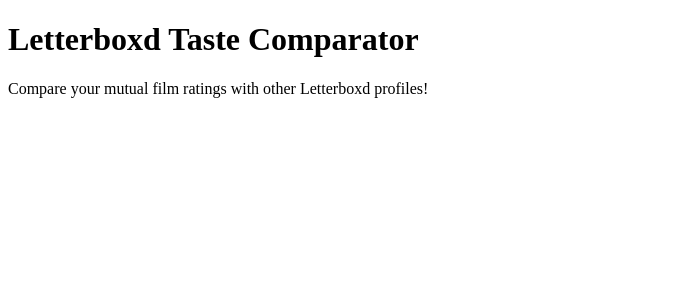
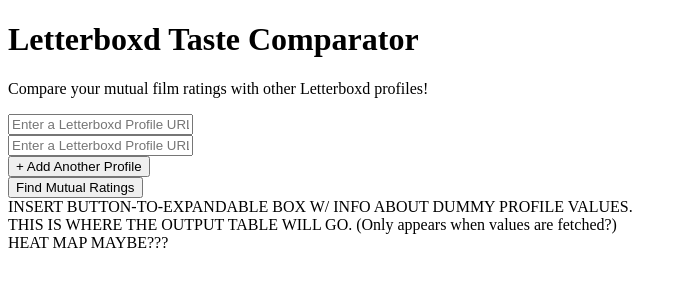
Before and after one commit to timan-z/Letterboxd-Taste-Comparator, a React (Vite) app in the folder frontend/: page /main in a window 1280 px wide. Shown: the top 300 px of the page, without its empty margins (0-687 px from the left). Built offline with nearby package versions, Linux system fonts and the light colour scheme.

Commit message:
Today's work in totality. Have everything mostly planned out, have TS code for a dynamic list of text input boxes (where you'll input user profile urls) that you can grow and reduce based on limits. Didn't stay as disciplined as I hoped to. Should have gotten more work done.

```diff
--- /dev/null
+++ b/frontend/src/components/ProfileInputList.tsx
@@ -0,0 +1,68 @@
+import React from "react";
+
+interface ProfileInputListProps {
+    profileUrls: string[];
+    setProfileUrls: React.Dispatch<React.SetStateAction<string[]>>;
+}
+
+const MIN_PROFILES = 2;
+const MAX_PROFILES = 6;
+
+const ProfileInputList: React.FC<ProfileInputListProps> = ({profileUrls, setProfileUrls}) => {
+    const handleChange = (index: number, value: string) => {
+        const updated = [...profileUrls];
+        updated[index] = value;
+        setProfileUrls(updated);
+    };
+
+    const handleAdd = () => {
+        if(profileUrls.length < MAX_PROFILES) {
+            setProfileUrls([...profileUrls, ""]);
+        }
+    };
+
+    const handleRemove = (index: number) => {
+        if(profileUrls.length > MIN_PROFILES) {
+            setProfileUrls(profileUrls.filter((_, i) => i !== index))
+        }
+    };
+
+    return(
+        <div className="profile-input-list">
+            {profileUrls.map((url, index) => (
+                // NOTE: The way that ProfileInputList.tsx will be integrated into MainPage.tsx will ensure there's two <input> boxes on page load.
+                <div key={index} className="p-input-row"> {/* <-- DEBUG: Insert styling. */}
+                    <input
+                        type="text"
+                        placeholder="Enter a Letterboxd Profile URL (non-shortened)" // <-- DEBUG: Is there a way I can un-shorten truncated links?
+                        value={url}
+                        onChange={(e)=>handleChange(index, e.target.value)}
+                        // DEBUG: Insert styling.
+                    />
+                    {/* When there's more than 2 input boxes for the minimum 2 profiles to provide, there's a delete button. */}
+                    {profileUrls.length > MIN_PROFILES && (
+                        <button
+                            type="button"
+                            onClick={()=>handleRemove(index)}
+                            // DEBUG: Insert styling.
+                        >
+                            &minus;
+                        </button>
+                    )}
+                </div>
+            ))}
+            {/* There's a maximum of 6 input boxes that can appear, and when the amount is less than that, you can add more: */}
+            {profileUrls.length < MAX_PROFILES && (
+                <button
+                    type="button"
+                    onClick={handleAdd}
+                    // DEBUG: Add styling later.
+                >
+                    + Add Another Profile
+                </button>
+            )}
+        </div>
+    );
+};
+
+export default ProfileInputList;
--- a/frontend/src/pages/AboutPage.tsx
+++ b/frontend/src/pages/AboutPage.tsx
@@ -2,7 +2,7 @@
 
 function AboutPage() {
     return(
-        <div>Ahhh</div>
+        <div>Pretty standard stuff. Just have information here. Nothing too fancy.</div>
     )
 }
 
--- a/frontend/src/pages/MainPage.tsx
+++ b/frontend/src/pages/MainPage.tsx
@@ -1,9 +1,10 @@
 import React, {useState} from "react";
+import ProfileInputList from "../components/ProfileInputList";
 
 /* As a reference, following the HTML page structure of: https://letterboxd-besties.cheersderek.com/ */
 
 function MainPage() {
-    const [userUrls, setUserUrls] = useState(["", ""]);
+    const [profileUrls, setProfileUrls] = useState(["", ""]);
 
     return(
         <div className="wrapper">
@@ -13,20 +14,51 @@
             </header>
 
             <main>
-                {/* This first <div> will be for the form where the user types and inputs their profile URLs, is able to
+                {/* [1] - This first <div> will be for the form where the user types and inputs their profile URLs, is able to
                 add more and subtract profile input boxes (contingent on the current amount, min of 2 and max of 6), etc. */}
                 <div>
-
+                    <ProfileInputList profileUrls={profileUrls} setProfileUrls={setProfileUrls}/>
+                    <div>
+                        <button>Find Mutual Ratings</button>
+                        {/* ^ DEBUG: Don't worry about handling this yet... (obviously the button that will
+                        send the scraping request to my Go backend etc etc). */}
+                    </div>
                 </div>
 
+                {/* [2] - This second <div> will basically be an expandable "informative box" about dummy values that
+                you can use. It'll just be a button that says "Use Dummy Info" and when you click it, it expands a box with
+                the profile URL links for my six Cahiers du Cinéma archival accounts.
 
+                This should be moved to the "About Me Page" after, but these dummy accounts will be a preventative feature
+                for the scenario where the official Letterboxd page HTML DOM is radically transformed, and my Go-based scraping
+                logic fails. My counter-measure would be using these Dummy Letterboxd accounts (**my own** accounts) and manually
+                storing their rating data within the project directory somewhere, then -- and I'll need to adjust my Go code for this --
+                when their specific URLs are encountered, instead of any scraping, that dummy data is used instead. */}
+                <div>
+                    INSERT BUTTON-TO-EXPANDABLE BOX W/ INFO ABOUT DUMMY PROFILE VALUES.
+                </div>
 
+                {/* [3] - The third <div> will be the "Output Area" table and I guess I'll need to think more about how I'll have everything work.
 
-                {/*The second <div> will be for the
+                So it'll be a table that displays a vertically scrollable list of all the mutual films rated by the input list of users.
+                - Each row will be for a film (w/ film title, poster, rating from each user, official avg rating, input avg rating, and variance. Also link to LB page ofc).
+
+                I obviously want it so that this table is interactable. I want a search-bar that lets you dynamically filter the table in
+                real-time and view films based on string search (keep it simple, just limit this to the title displayed on LB itself).
+                - Then I obv want (dropdown?) buttons (and sliders?) for the Sorting/Filtering features of the site.
+                - You can sort by [1] Average Rating (input) [2] Variance [3] Title [4] User Rating (DEBUG: maybe also official rating? We'll see).
+                - You can filter by [1] Threshold above [2] Threshold below [3] USer-specific filters
+                */}
                 <div>
-                </div> */}
+                    THIS IS WHERE THE OUTPUT TABLE WILL GO. (Only appears when values are fetched?)
+                </div>
+
+                {/* [4] I've left out the Heatmap but below the output table, maybe have a "Generate Heatmap" button
+                and I can have it generate in the <div> below. (Look for some framework out there that can make a heatmap on the fly). */}
+                <div>
+                    HEAT MAP MAYBE???
+                </div>
             </main>
-
         </div>
     )
 }
```
Also changed, not shown: frontend/src/components/UserInputList.tsx (deleted).
